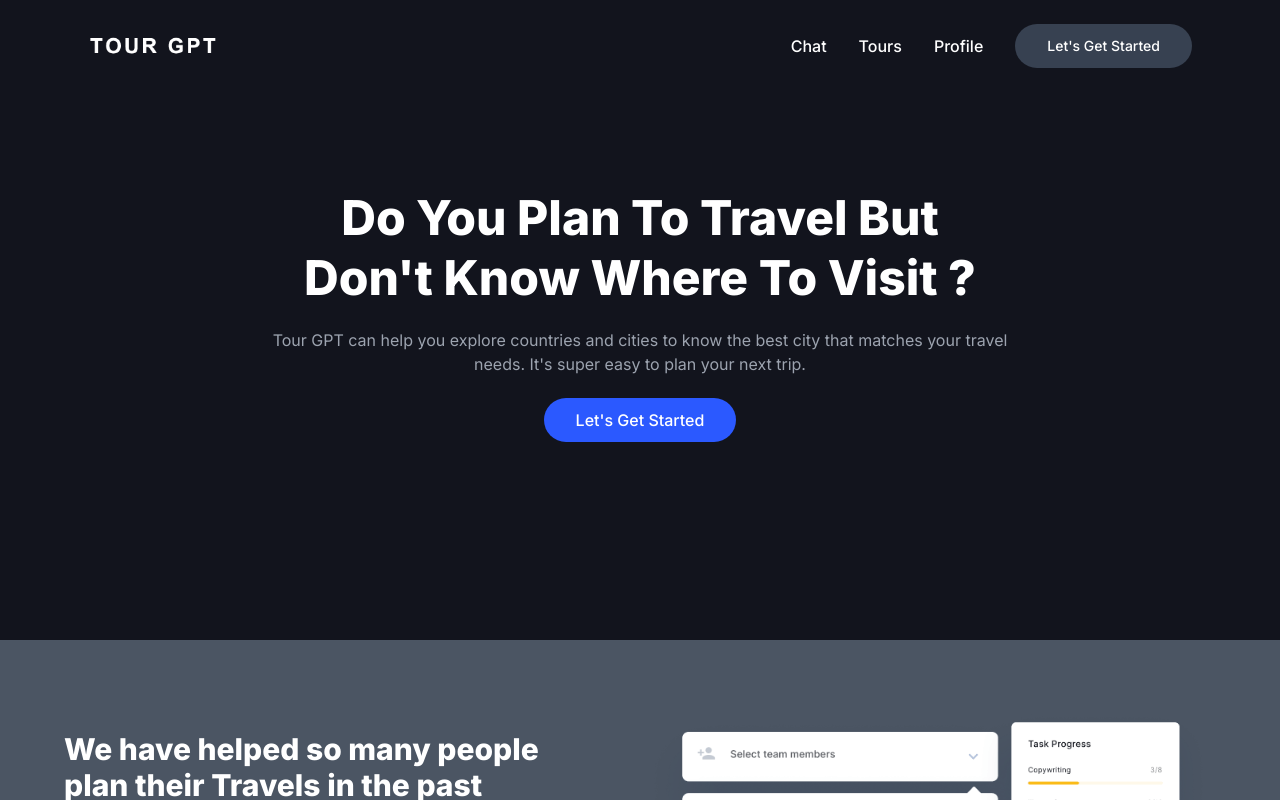
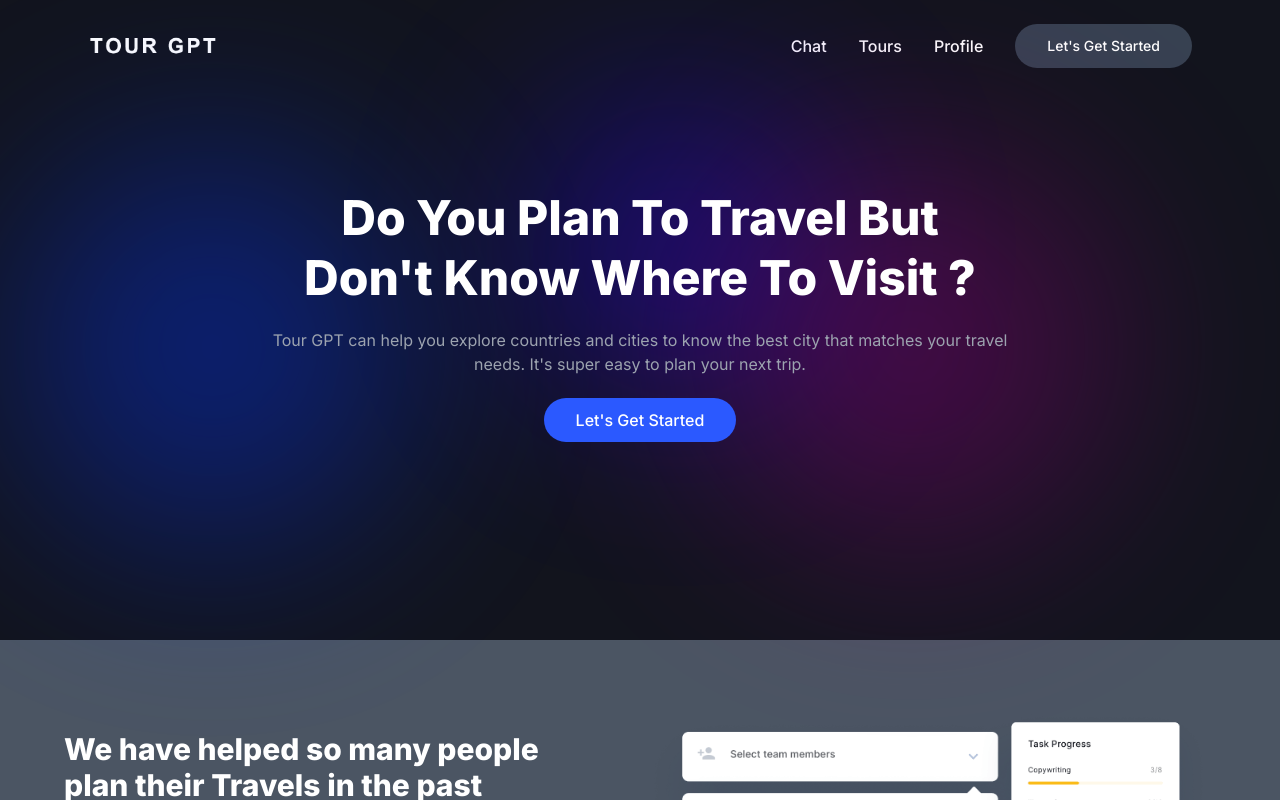
Before and after one commit to cikezmedia/tourgpt, a Next.js app: page / in a window 1280 px wide. Shown: the top 800 px of the page. Built offline with nearby package versions, Linux system fonts and the light colour scheme.

Commit message:
Updated hero

```diff
--- a/app/globals.css
+++ b/app/globals.css
@@ -9,3 +9,76 @@ body {
   -webkit-backface-visibility: hidden;
   -webkit-transform: translate3d(0, 0, 0);
 }
+@keyframes one {
+  0% {
+    left: 0px;
+    top: 0px;
+  }
+  25% {
+    left: -100px;
+    top: 70px;
+  }
+  50% {
+    left: 20px;
+    top: 150px;
+  }
+  75% {
+    left: 50px;
+    top: 100px;
+  }
+  100% {
+    left: 0px;
+    top: 0px;
+  }
+}
+@keyframes two {
+  0% {
+    left: 0px;
+    top: 0px;
+  }
+  25% {
+    left: 50px;
+    top: 10px;
+  }
+  50% {
+    left: 200px;
+    top: 50px;
+  }
+  75% {
+    left: 50px;
+    top: 200px;
+  }
+  100% {
+    left: 0px;
+    top: 0px;
+  }
+}
+.bgShape1 {
+  width: 400px;
+  height: 400px;
+  border-radius: 9999px;
+  position: relative;
+  animation: one 5s infinite;
+}
+.bgShape2 {
+  width: 300px;
+  height: 300px;
+  border-radius: 9999px;
+  position: relative;
+  animation: two 5s infinite;
+}
+.opacity50 {
+  opacity: 0.8;
+}
+.bgBlur {
+  filter: blur(100px);
+}
+.bgPrimary {
+  background-color: rgba(30, 0, 255, 0.5);
+}
+.bgTeal {
+  background-color: rgba(3, 50, 239, 0.5);
+}
+.bgPurple {
+  background-color: rgba(140, 0, 125, 0.5);
+}
--- a/app/page.jsx
+++ b/app/page.jsx
@@ -5,7 +5,12 @@ import Footer from "@/components/Footer";
 export default function Home() {
   return (
     <>
-      <section className="flex flex-col max-w-3xl text-center py-24 gap-5 px-4">
+      <div className="absolute flex">
+        <div className="bgShape1 bgTeal opacity50 bgBlur"></div>
+        <div className="bgShape2 bgPrimary opacity50 bgBlur"></div>
+        <div className="bgShape1 bgPurple opacity50 bgBlur"></div>
+      </div>
+      <section className="flex flex-col max-w-3xl z-50 text-center py-24 gap-5 px-4">
         <h1 className="font-extrabold text-5xl leading-tight">
           Do You Plan To Travel But Don't Know Where To Visit ?
         </h1>
```
